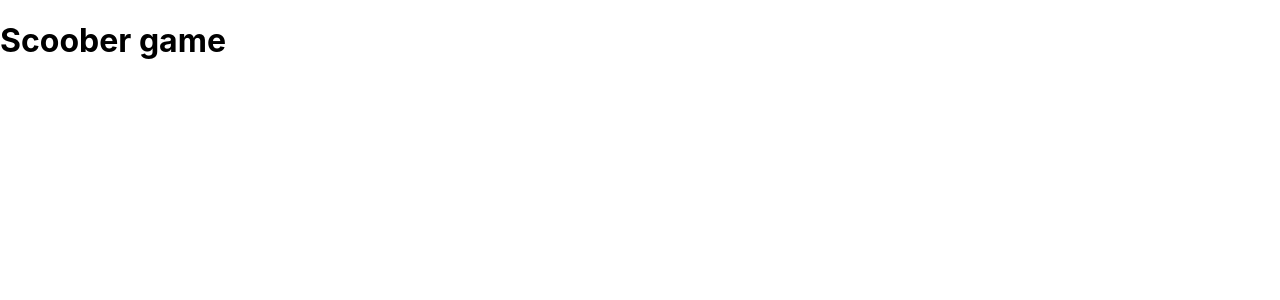
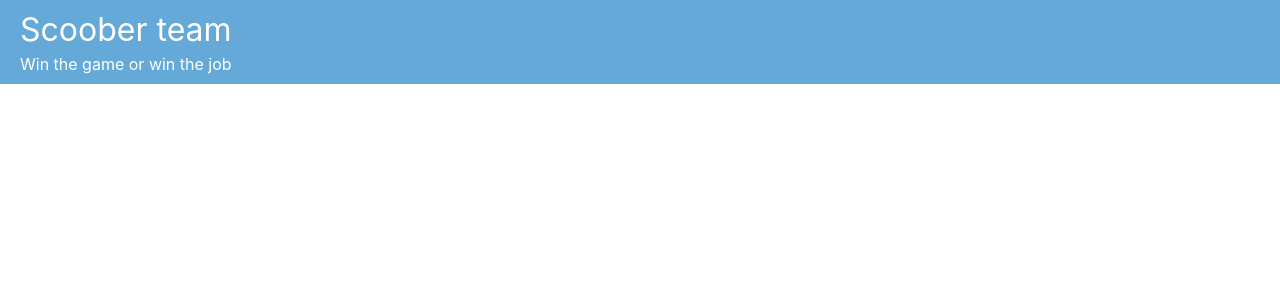
Before and after one commit to kitos/scoober-game, a React (Create React App) app: page / in a window 1280 px wide. Shown: the top 300 px of the page. Built offline with nearby package versions, Linux system fonts and the light colour scheme.

Commit message:
feat: :sparkles: add header

```diff
--- a/package.json
+++ b/package.json
@@ -5,7 +5,8 @@
   "dependencies": {
     "react": "^16.7.0",
     "react-dom": "^16.7.0",
-    "react-scripts": "2.1.2"
+    "react-scripts": "2.1.2",
+    "styled-components": "^4.1.3"
   },
   "scripts": {
     "start": "react-scripts start",
@@ -30,6 +31,7 @@
     "@types/jest": "^23.3.10",
     "@types/react": "^16.7.18",
     "@types/react-dom": "^16.0.11",
+    "@types/styled-components": "^4.1.4",
     "typescript": "^3.2.2"
   }
 }
--- a/src/App.tsx
+++ b/src/App.tsx
@@ -1,5 +1,42 @@
 import * as React from 'react'
+import styled, { createGlobalStyle, ThemeProvider } from 'styled-components'
 
-let App = () => <h1>Scoober game</h1>
+let colors = {
+  blue: '#65A9D8'
+}
+
+let theme = { colors }
+
+let GlobalStyle = createGlobalStyle`
+  html, body {
+    margin: 0;
+    padding: 0;
+  }
+`
+
+let Header = styled.header`
+  background: ${({ theme }) => theme.colors.blue};
+  color: #fff;
+  padding: 10px 20px;
+`
+
+let AppName = styled.h1`
+  margin: 0 0 5px;
+  font-weight: normal;
+`
+
+let App = () => (
+  <ThemeProvider theme={theme}>
+    <>
+      <GlobalStyle />
+
+      <Header>
+        <AppName>Scoober team</AppName>
+
+        <div>Win the game or win the job</div>
+      </Header>
+    </>
+  </ThemeProvider>
+)
 
 export default App
```
Also changed, not shown: 1 other file (tests, documents, lock files or other folders).
